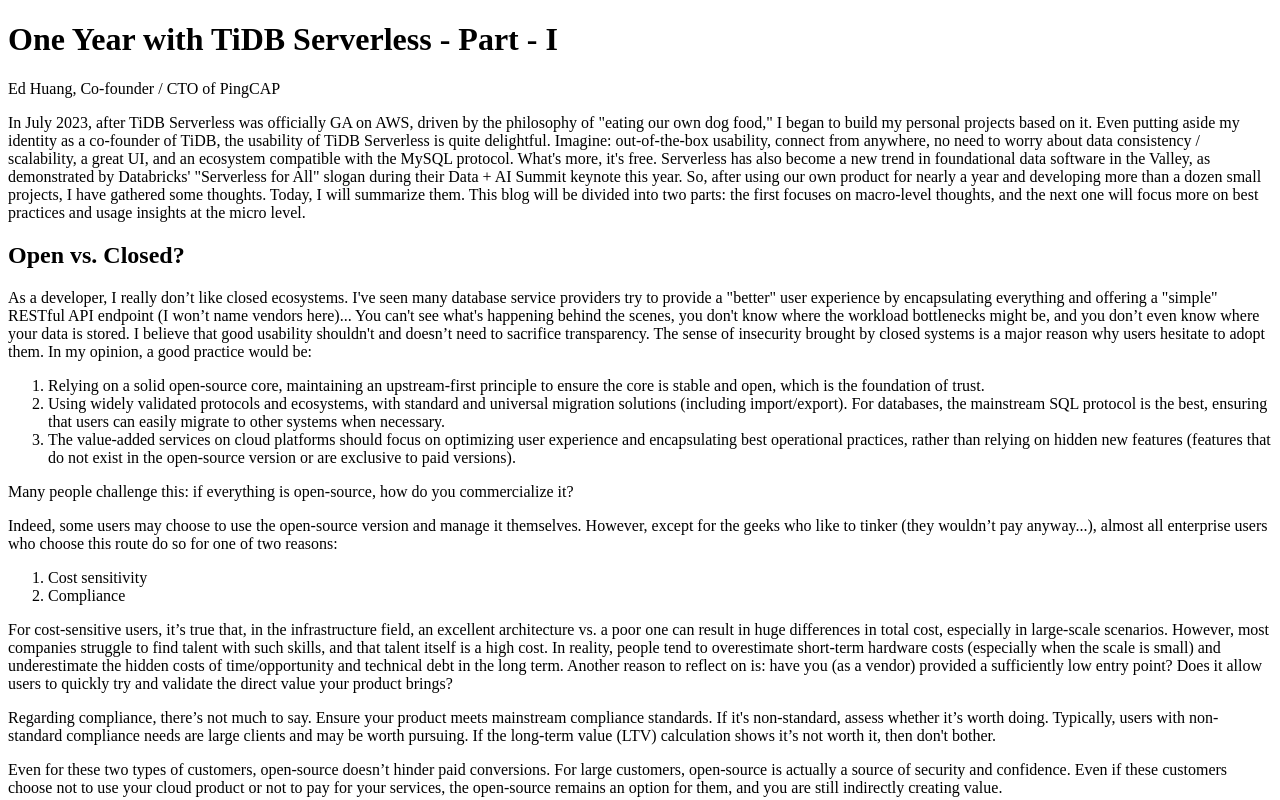
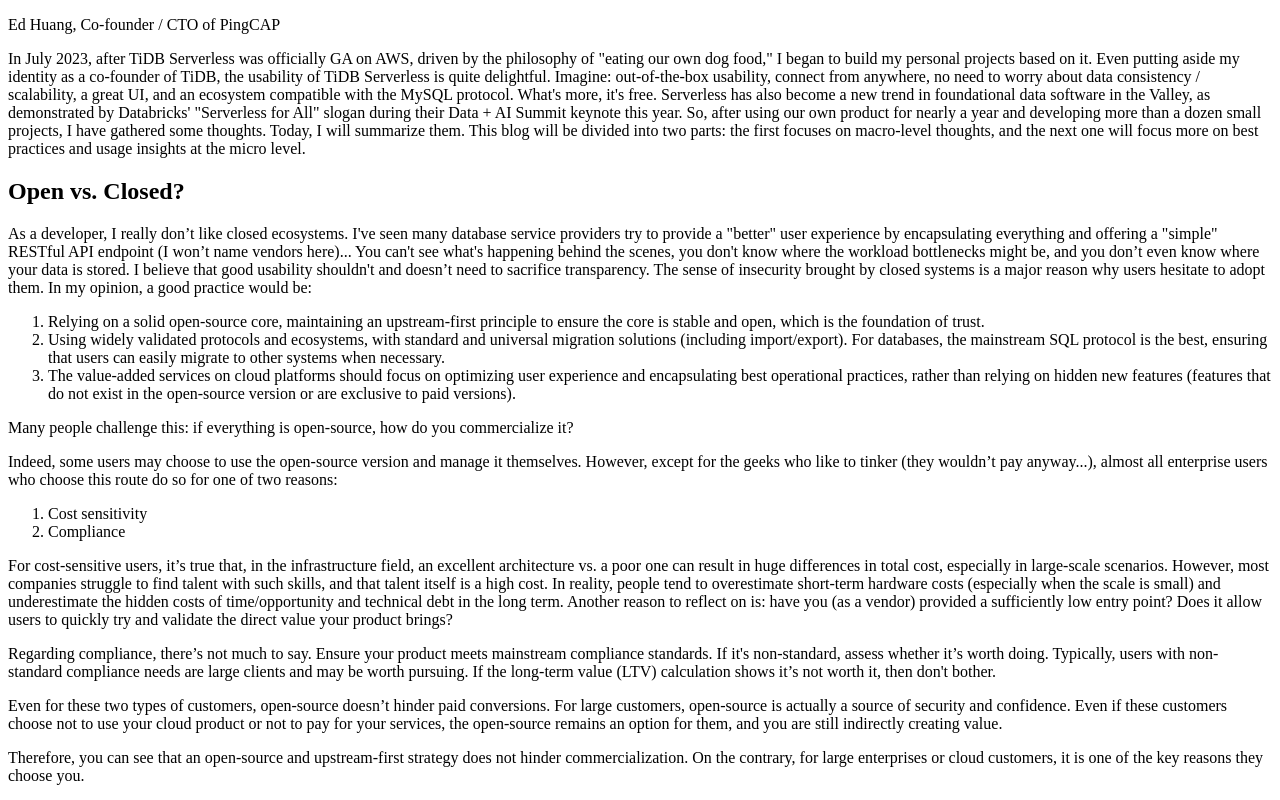
Before and after one commit to c4pt0r/cn.0xffff.me, a website: page pages/015-why-serverless-db-part-1.html in a window 1280 px wide. Shown: the top 800 px of the page. Drawn offline with Linux system fonts and the light colour scheme.

Commit message:
update format

```diff
--- a/pages/015-why-serverless-db-part-1.html
+++ b/pages/015-why-serverless-db-part-1.html
@@ -1,5 +1,4 @@
 <!DOCTYPE html>
-<h1 id="one-year-with-tidb-serverless-part-i">One Year with TiDB Serverless - Part - I</h1>
 <p> Ed Huang, Co-founder / CTO of PingCAP</p>
 
 <p>In July 2023, after TiDB Serverless was officially GA on AWS, driven by the philosophy of &quot;eating our own dog food,&quot; I began to build my personal projects based on it. Even putting aside my identity as a co-founder of TiDB, the usability of TiDB Serverless is quite delightful. Imagine: out-of-the-box usability, connect from anywhere, no need to worry about data consistency / scalability, a great UI, and an ecosystem compatible with the MySQL protocol. What&#39;s more, it&#39;s free. Serverless has also become a new trend in foundational data software in the Valley, as demonstrated by Databricks&#39; &quot;Serverless for All&quot; slogan during their Data + AI Summit keynote this year. So, after using our own product for nearly a year and developing more than a dozen small projects, I have gathered some thoughts. Today, I will summarize them. This blog will be divided into two parts: the first focuses on macro-level thoughts, and the next one will focus more on best practices and usage insights at the micro level.</p>
```
Also changed, not shown: 1 other file.
